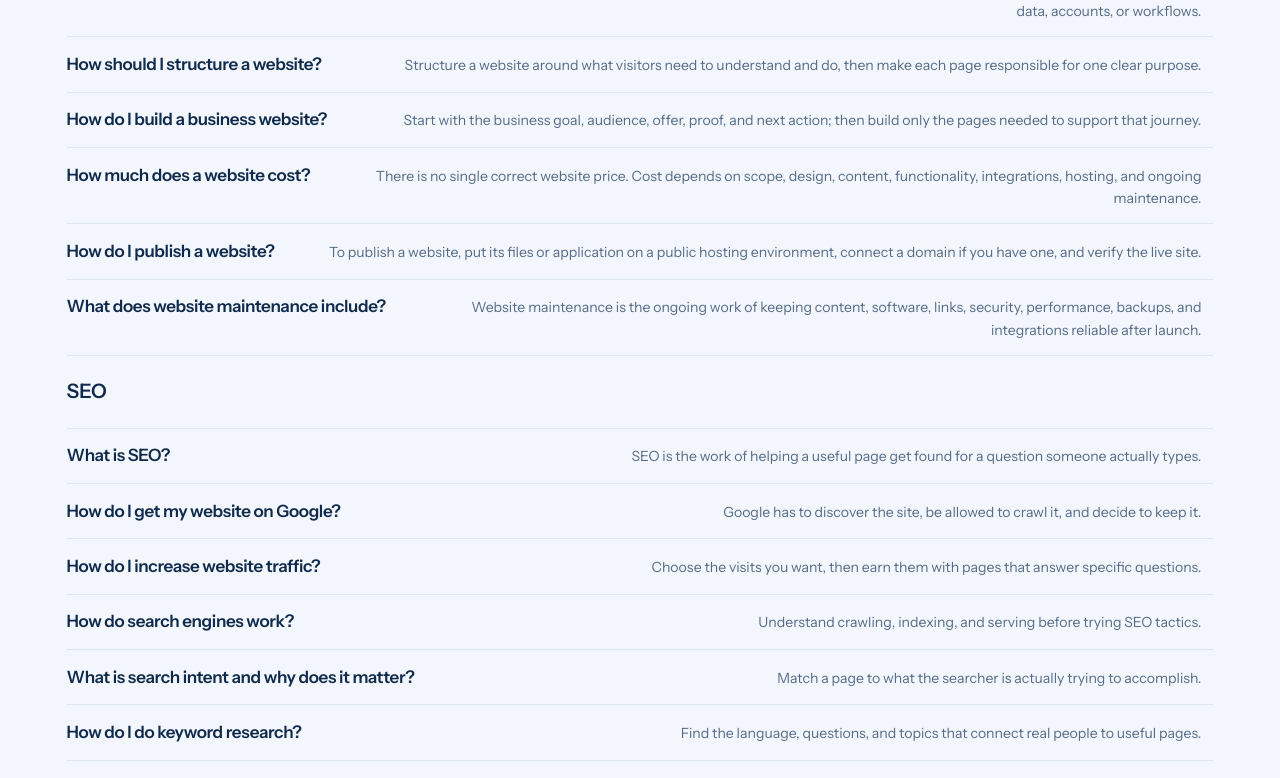
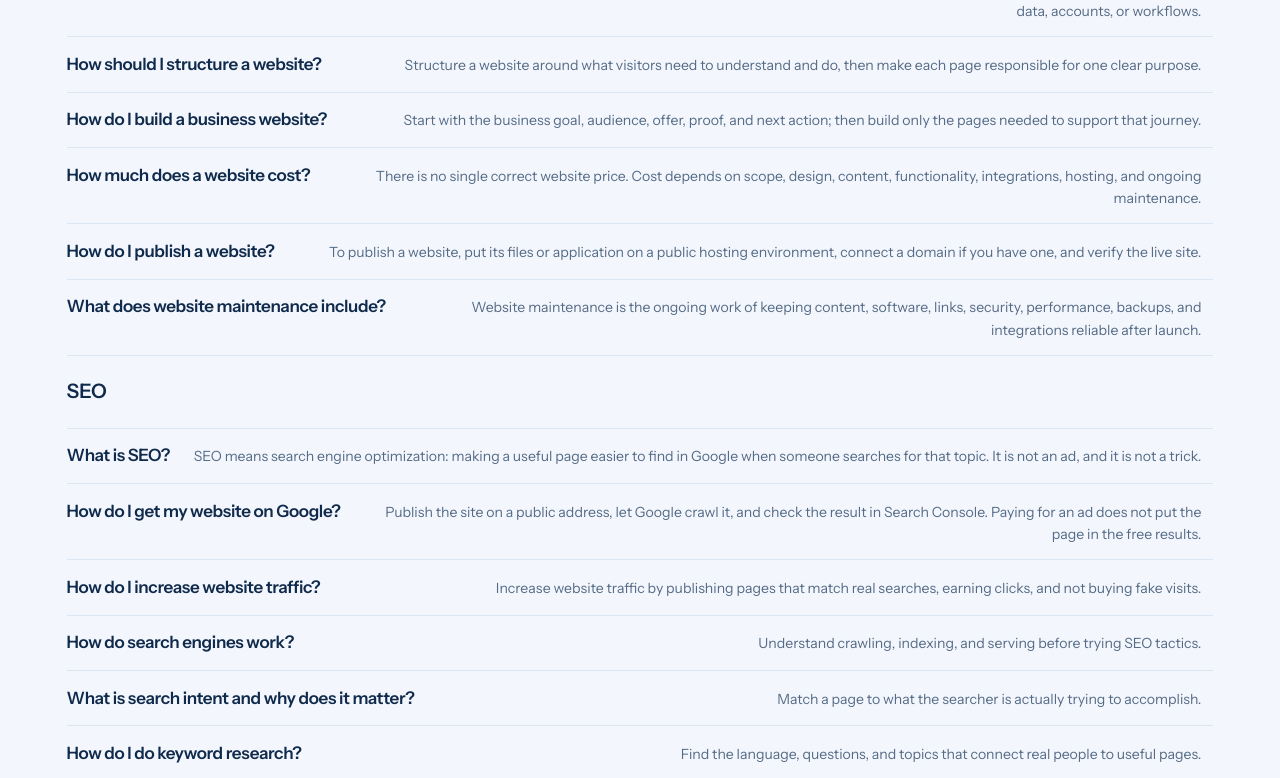
Before and after one commit to zainkhanpk742/buildskills, a Next.js app: page /questions in a window 1280 px wide. Shown: the part 1575-2353 px from the top of the page. Built offline with nearby package versions, Linux system fonts and the light colour scheme.

Commit message:
Expand the SEO guides with current Google basics

```diff
--- a/src/data/site.ts
+++ b/src/data/site.ts
@@ -207,12 +207,36 @@ const guidesBase: Guide[] = [
     area: "SEO",
     title: "What is SEO?",
     summary:
-      "SEO is the work of helping a useful page get found for a question someone actually types.",
-    paragraphs: [
-      "Search engine optimization is not a trick, and it is not a traffic machine. A search engine tries to match a query with a page that answers it. SEO is how you make that match more likely: the language people use, the structure of the page, the ability to crawl it, and the reasons another page would treat yours as a source.",
-      "Start with the question, not the tactic. If you cannot say who is searching and what a good answer does for them, keywords and plugins will not save the page. A clear page about one subject beats a vague page trying to rank for everything.",
-      "The practical parts sit in a fixed order. Understand what search is. Learn how a page is discovered and indexed. Match the intent of the query. Write and structure the page. Remove technical barriers. Earn references. Then measure whether the right people arrived — not whether a chart went up.",
-      "BuildSkills treats SEO as a learning path: understand how search works, make useful pages discoverable, and measure whether they help the people who find them.",
+      "SEO means search engine optimization: making a useful page easier to find in Google when someone searches for that topic. It is not an ad, and it is not a trick.",
+    checkedDate: "2026-09-30",
+    difficulty: "Beginner",
+    paragraphs: [],
+    sections: [
+      {
+        heading: "What does SEO mean?",
+        paragraphs: [
+          "SEO is the work of helping the right page show up when someone types a question into a search engine. Google tries to match that search with a page that answers it. You make the match more likely by using the words people actually type, structuring the page so it can be read, and not blocking the crawler.",
+          "Search engine optimization is free to practice. You do not pay Google for an organic result. Google Ads is a separate product: you pay to show an ad. A page can do both, but they are not the same job.",
+        ],
+      },
+      {
+        heading: "How does SEO work?",
+        paragraphs: [
+          "Google finds pages by following links and by reading a sitemap. It then decides whether to keep the page in its index. Only an indexed page can appear in search. After that, many systems decide which indexed pages to show, and in what order, for a particular query.",
+          "A beginner does the work in this order. Say who the page is for. Write one clear answer. Give the page a title and a heading that match the question. Link it from the rest of the site. Check in Google Search Console that Google can see it. Improve the page when the report shows people found it but did not click, or clicked and left.",
+        ],
+      },
+      {
+        heading: "What is not SEO?",
+        paragraphs: [
+          "Repeating a keyword, hiding text, buying links, or copying another site are not SEO. Google's spam policies treat those as abuse. A plugin cannot rank a page that does not answer anything. Nobody can honestly sell you a guaranteed position.",
+          "The next pages in this path cover how search engines work, keyword research, on-page SEO, technical SEO, and Search Console. Start with the question your reader types. Then make one page that answers it.",
+        ],
+      },
+    ],
+    sources: [
+      { label: "Google Search Central: SEO Starter Guide", url: "https://developers.google.com/search/docs/fundamentals/seo-starter-guide" },
+      { label: "Google Search Central: How Search works", url: "https://developers.google.com/search/docs/fundamentals/how-search-works" },
     ],
     next: { href: "/learn/seo", label: "Open the SEO path" },
   },
@@ -235,12 +259,29 @@ const guidesBase: Guide[] = [
     area: "SEO",
     title: "How do I get my website on Google?",
     summary:
-      "Google has to discover the site, be allowed to crawl it, and decide to keep it.",
-    paragraphs: [
-      "Publishing a website is not the same as being findable. Google has to discover a URL, be allowed to read it, and consider it worth storing in the index. Until that happens, rankings are not the problem. Discovery is.",
-      "Give the site a public address. Make sure the important pages are linked from the homepage, not orphaned. A simple sitemap and a clear title on each page help a crawler understand what exists. Block nothing important with a stray noindex or a password wall.",
-      "Search Console is the honest check. It tells you whether Google has seen the property, which pages it indexed, and which it refused. Submit the site, then read the coverage instead of guessing.",
-      "After a page is indexed, you can work on whether it deserves to rank. That is a different job: intent, content, internal links, and technical health. Do not skip the first job to chase the second.",
+      "Publish the site on a public address, let Google crawl it, and check the result in Search Console. Paying for an ad does not put the page in the free results.",
+    checkedDate: "2026-09-30",
+    difficulty: "Beginner",
+    paragraphs: [],
+    sections: [
+      {
+        heading: "How to get a website on Google",
+        paragraphs: [
+          "A new site is not in Google just because the host says it is live. Google has to discover the address, be allowed to read the page, and decide to keep it. Until that happens, rankings are not the problem. Discovery is.",
+          "Put the important pages on a public URL that does not ask for a password. Link them from the homepage. Give each page its own title. Do not leave a noindex tag or a robots.txt block on a page you want found. A sitemap lists the URLs you care about. Submit that sitemap in Google Search Console after you verify that you own the site.",
+        ],
+      },
+      {
+        heading: "Indexing is not the same as ranking",
+        paragraphs: [
+          "Indexed means Google stored the page. Ranking means Google chose to show it for a search. You can ask Google to recrawl a URL in Search Console. That request does not guarantee the page will be kept, and it does not buy a position.",
+          "If the site still does not appear, inspect the exact URL. Search Console will say whether the page is indexed or why it was left out. Common causes are a new site with no links, a block you added by accident, or a page with almost no text. Do not pay a service that claims it can force Google to index you.",
+        ],
+      },
+    ],
+    sources: [
+      { label: "Google Search Console", url: "https://search.google.com/search-console/about" },
+      { label: "Google Search Central: sitemaps", url: "https://developers.google.com/search/docs/crawling-indexing/sitemaps/overview" },
     ],
     next: { href: "/learn/seo/how-to-increase-website-traffic", label: "How do I increase website traffic?" },
   },
@@ -249,12 +290,29 @@ const guidesBase: Guide[] = [
     area: "SEO",
     title: "How do I increase website traffic?",
     summary:
-      "Choose the visits you want, then earn them with pages that answer specific questions.",
-    paragraphs: [
-      "More traffic is a result, not a task. The useful question is which visits you want, and which page should earn them. A hundred people with the problem you solve are worth more than a thousand who landed by accident.",
-      "Most sites grow from a short list. Publish pages that answer specific questions. Title them the way a person would ask. Link those pages together so a crawler and a reader can move. Fix anything that blocks indexing. Then distribute: search, a place your audience already is, and a reason to pass the page on.",
-      "Chasing every channel at once usually means finishing none of them. Pick one query you can answer better than the current results, and make that page the proof. Measure whether those people arrived and whether they did the thing the page was for.",
-      "If the site has no clear offer, traffic will not know what to do when it arrives. Fix the page before you buy the audience.",
+      "Increase website traffic by publishing pages that match real searches, earning clicks, and not buying fake visits.",
+    checkedDate: "2026-09-30",
+    difficulty: "Beginner",
+    paragraphs: [],
+    sections: [
+      {
+        heading: "How to increase website traffic from search",
+        paragraphs: [
+          "More traffic is a result, not a task. Decide which visits you want, then give each group a page. A hundred people who needed the answer are worth more than a thousand who arrived by accident.",
+          "The usual path is simple. Find the question in your own words and in Search Console. Write one page that answers it in the title, the heading, and the first paragraph. Link that page from related guides. Share it where your readers already are. Then read the Performance report: impressions mean the page was shown, clicks mean someone chose it.",
+        ],
+      },
+      {
+        heading: "What does not increase useful traffic",
+        paragraphs: [
+          "Buying visitors, buying links, or publishing dozens of thin pages can raise a chart and still hurt the site. Google's spam policies cover link schemes and scaled pages that add nothing. Social posts can bring people in, but they do not replace a page that matches a search.",
+          "If traffic falls, do not rewrite the whole site in one day. Check whether one page, one query, or the whole site changed, and whether you edited something that week. Fix the page people already find before you chase a bigger keyword.",
+        ],
+      },
+    ],
+    sources: [
+      { label: "Google Search Central: helpful content", url: "https://developers.google.com/search/docs/fundamentals/creating-helpful-content" },
+      { label: "Google Search Central: spam policies", url: "https://developers.google.com/search/docs/essentials/spam-policies" },
     ],
     next: { href: "/learn/seo", label: "Follow the full SEO path" },
   },
```
Also changed, not shown: src/data/seoSocialGuides.ts (+7 -0 lines).
